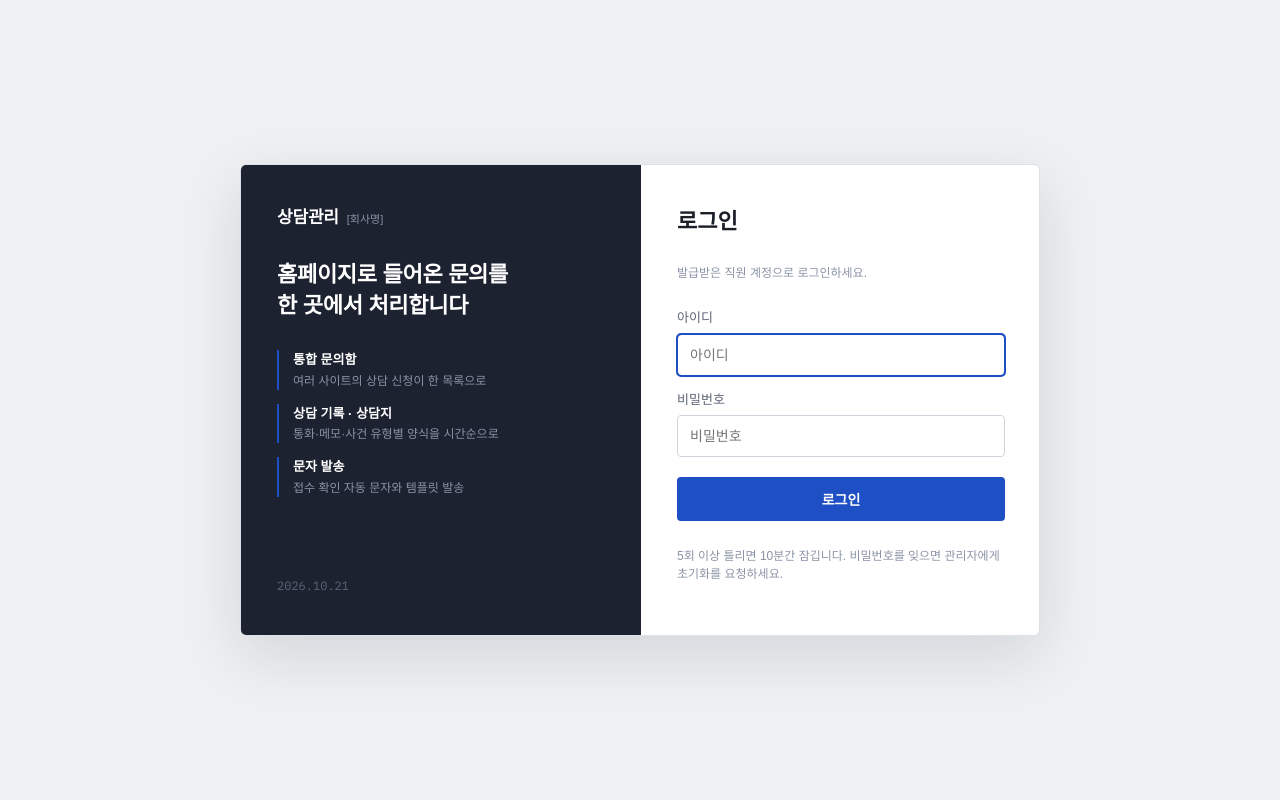
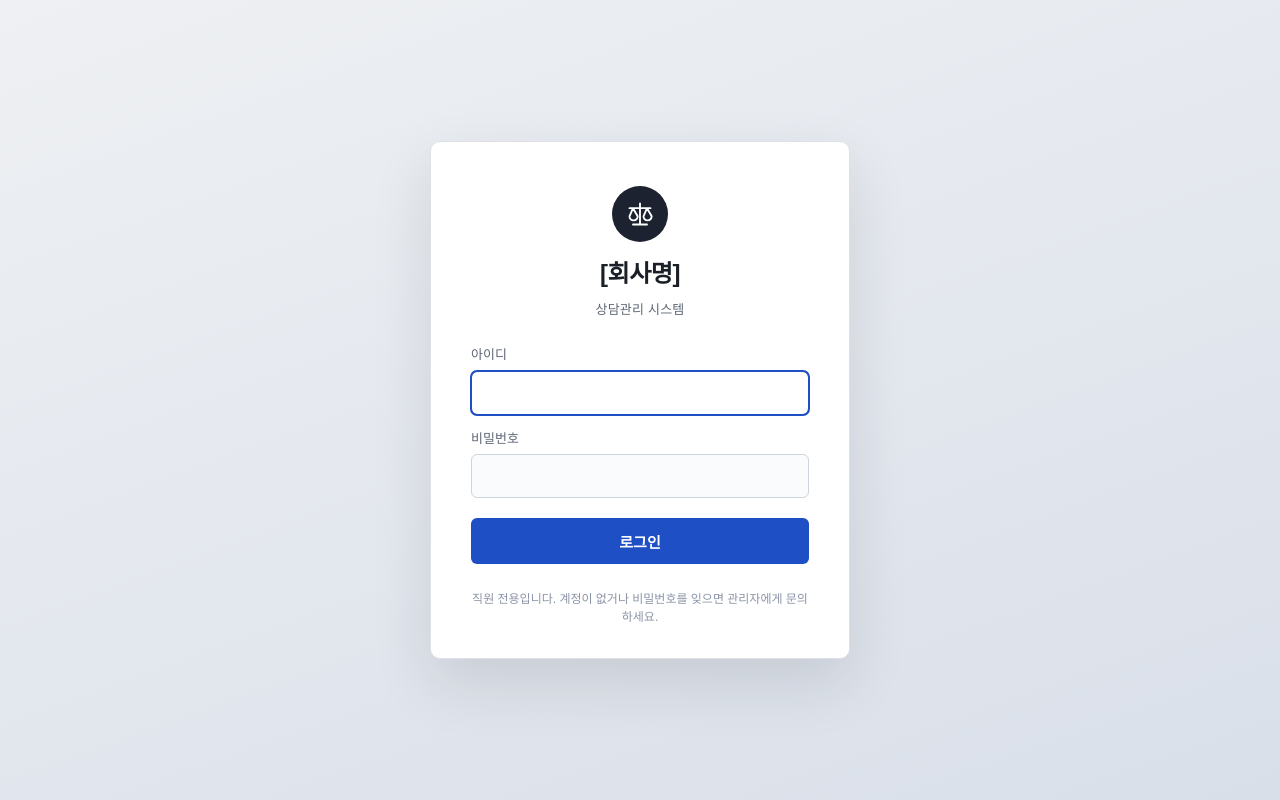
Before and after one commit to Jeongdonghwan/inquiry-admin, a Flask app: page /login in a window 1280 px wide. Run offline with Flask 3, Linux system fonts and the light colour scheme; some web fonts are replaced.

Commit message:
로그인 화면: 사무소명 중심 단일 카드. 개인회생 상담지를 데이터입력 양식(상담정보·인적사항·수임내용·채무내역·재산유무)으로, 표 형태 스타일. flask seed-forms 추가
Co-Authored-By: Claude Fable 5.1 <noreply@anthropic.com>

```diff
--- a/app/static/css/app.css
+++ b/app/static/css/app.css
@@ -278,23 +278,20 @@ dialog.modal::backdrop{background:rgba(27,31,39,.45)}
 .fb-preview .sheet{padding:14px;max-width:520px}
 
 /* ---- 로그인 ---- */
-.login-body{display:grid;place-items:center;min-height:100vh;margin:0;padding:24px}
-.login-shell{display:grid;grid-template-columns:400px 400px;width:min(800px,100%);background:var(--panel);border:1px solid var(--line);border-radius:6px;overflow:hidden;box-shadow:0 20px 60px rgba(27,31,39,.12)}
-.login-side{background:var(--sidebar);color:var(--sidebar-text);padding:40px 36px;display:flex;flex-direction:column;gap:28px}
-.login-side .brand{padding:0}
-.login-side h1{margin:0;font-size:22px;line-height:1.45;color:#fff;font-weight:700;letter-spacing:-.3px}
-.login-points{list-style:none;margin:0;padding:0;display:flex;flex-direction:column;gap:14px}
-.login-points li{display:flex;flex-direction:column;gap:2px;padding-left:14px;border-left:2px solid var(--primary)}
-.login-points b{color:#fff;font-size:13px}.login-points span{font-size:12px;color:#8a93a6}
-.login-foot{margin-top:auto;color:#5d6575}
-.login-box{padding:40px 36px;display:flex;flex-direction:column;gap:14px;justify-content:center}
-.login-box h2{margin:0;font-size:22px}
-.login-box label{display:flex;flex-direction:column;gap:6px;font-size:13px;color:var(--muted)}
-.login-box input{height:42px;border:1px solid #cfd4dc;border-radius:var(--radius);padding:0 12px;font-size:14px}
-.login-box input:focus{outline:2px solid var(--primary);outline-offset:-1px;border-color:var(--primary)}
-.login-box .btn{height:44px;margin-top:6px;justify-content:center;font-size:14px}
-.login-box .error{margin:0;color:#9a3400;background:#fde6d6;padding:8px 12px;border-radius:var(--radius);font-size:13px}
-@media (max-width:860px){.login-shell{grid-template-columns:1fr}.login-side{display:none}}
+.login-body{display:grid;place-items:center;min-height:100vh;margin:0;padding:24px;background:linear-gradient(160deg,#eef0f3 0%,#e3e7ee 55%,#d9dfe9 100%)}
+.login-card{width:min(420px,100%);background:#fff;border:1px solid var(--line);border-radius:10px;padding:44px 40px 32px;box-shadow:0 24px 60px rgba(27,31,39,.12);display:flex;flex-direction:column;gap:26px}
+.login-brand{text-align:center;display:flex;flex-direction:column;align-items:center;gap:8px}
+.login-mark{width:56px;height:56px;border-radius:50%;background:var(--sidebar);color:#fff;display:grid;place-items:center;margin-bottom:6px}
+.login-mark svg{width:28px;height:28px}
+.login-brand h1{margin:0;font-size:24px;font-weight:700;letter-spacing:-.4px;color:var(--text)}
+.login-brand p{margin:0;font-size:13px;color:var(--muted);letter-spacing:.2px}
+.login-form{display:flex;flex-direction:column;gap:14px}
+.login-form label{display:flex;flex-direction:column;gap:6px;font-size:13px;color:var(--muted)}
+.login-form input{height:44px;border:1px solid #cfd4dc;border-radius:6px;padding:0 14px;font-size:15px;background:#fafbfc}
+.login-form input:focus{outline:2px solid var(--primary);outline-offset:-1px;border-color:var(--primary);background:#fff}
+.login-form .btn{height:46px;margin-top:6px;justify-content:center;font-size:15px;border-radius:6px}
+.login-form .error{margin:0;color:#9a3400;background:#fde6d6;padding:8px 12px;border-radius:var(--radius);font-size:13px}
+.login-note{margin:0;text-align:center;font-size:12px;color:#8a93a6}
 
 /* ---- 상세 페이지 (새 탭) ---- */
 .detail-page{display:grid;grid-template-columns:minmax(380px,460px) minmax(0,1fr);gap:16px;align-items:start}
@@ -302,6 +299,17 @@ dialog.modal::backdrop{background:rgba(27,31,39,.45)}
 .sheet-page-head{display:flex;justify-content:space-between;align-items:baseline;padding:14px 20px;border-bottom:1px solid var(--line)}
 .sheet-page-head h3{margin:0;font-size:16px}
 .sheet-page-body{padding:18px 20px 24px}
+/* 상세 페이지 상담지: 표 형태 (회색 라벨 칸) */
+.sheet-page .sheet-sec{margin:0 0 18px}
+.sheet-page .sheet-sec legend{font-size:14px;font-weight:700;color:var(--text);letter-spacing:0;border:0;padding:0 0 8px;display:flex;align-items:center;gap:6px}
+.sheet-page .sheet-sec legend::before{content:'';width:12px;height:12px;border:1.5px solid var(--text);border-radius:2px;background:linear-gradient(135deg,transparent 45%,var(--text) 45%,var(--text) 55%,transparent 55%)}
+.sheet-page .sf{grid-template-columns:130px 1fr;gap:0;padding:0;border:1px solid var(--line);border-top:0;align-items:stretch}
+.sheet-page .sheet-sec .sf:first-of-type{border-top:1px solid var(--line)}
+.sheet-page .sf-label{background:#f3f4f6;padding:10px 12px;border-right:1px solid var(--line);font-weight:600;font-size:13px;display:flex;align-items:center}
+.sheet-page .sf-input{padding:7px 12px;justify-content:center}
+.sheet-page .sf.missing .sf-label{background:#fff3e8}
+.sheet-page .sf .multi{grid-template-columns:repeat(3,1fr)}
+.sheet-page .sf-input textarea{min-height:110px}
 @media (max-width:1024px){.detail-page{grid-template-columns:1fr}.detail-page .detail{position:static;max-height:none}}
 
 /* ---- 대시보드 ---- */
--- a/app/templates/auth/login.html
+++ b/app/templates/auth/login.html
@@ -4,33 +4,26 @@
 <meta charset="utf-8">
 <meta name="viewport" content="width=device-width, initial-scale=1">
 <link rel="icon" href="data:,">
-<title>로그인 · 상담관리</title>
+<title>{{ config.COMPANY_NAME }} 상담관리 · 로그인</title>
 <link rel="preconnect" href="https://fonts.googleapis.com">
 <link rel="stylesheet" href="https://fonts.googleapis.com/css2?family=IBM+Plex+Sans+KR:wght@400;500;600;700&family=IBM+Plex+Mono:wght@400;500&display=swap">
 <link rel="stylesheet" href="{{ url_for('static', filename='css/app.css') }}">
 </head>
 <body class="login-body">
-<div class="login-shell">
-  <aside class="login-side">
-    <div class="brand"><span class="brand-name">상담관리</span><span class="brand-co">{{ config.COMPANY_NAME }}</span></div>
-    <h1>홈페이지로 들어온 문의를<br>한 곳에서 처리합니다</h1>
-    <ul class="login-points">
-      <li><b>통합 문의함</b><span>여러 사이트의 상담 신청이 한 목록으로</span></li>
-      <li><b>상담 기록 · 상담지</b><span>통화·메모·사건 유형별 양식을 시간순으로</span></li>
-      <li><b>문자 발송</b><span>접수 확인 자동 문자와 템플릿 발송</span></li>
-    </ul>
-    <div class="login-foot mono">{{ today.strftime('%Y.%m.%d') }}</div>
-  </aside>
-  <form method="post" class="login-box" autocomplete="on">
+<main class="login-card">
+  <div class="login-brand">
+    <div class="login-mark" aria-hidden="true"><svg viewBox="0 0 24 24" fill="none" stroke="currentColor" stroke-width="1.6" stroke-linecap="round" stroke-linejoin="round"><path d="M12 3v18M6 21h12M3 7h18M6 7l-3 7a3.5 3.5 0 0 0 7 0zM18 7l-3 7a3.5 3.5 0 0 0 7 0z"/></svg></div>
+    <h1>{{ config.COMPANY_NAME }}</h1>
+    <p>상담관리 시스템</p>
+  </div>
+  <form method="post" class="login-form" autocomplete="on">
     <input type="hidden" name="csrf_token" value="{{ csrf_token() }}">
-    <h2>로그인</h2>
-    <p class="muted small">발급받은 직원 계정으로 로그인하세요.</p>
     {% with msgs = get_flashed_messages() %}{% if msgs %}<p class="error">{{ msgs[0] }}</p>{% endif %}{% endwith %}
-    <label>아이디<input name="login_id" required autofocus autocomplete="username" placeholder="아이디"></label>
-    <label>비밀번호<input name="password" type="password" required autocomplete="current-password" placeholder="비밀번호"></label>
+    <label>아이디<input name="login_id" required autofocus autocomplete="username"></label>
+    <label>비밀번호<input name="password" type="password" required autocomplete="current-password"></label>
     <button type="submit" class="btn primary">로그인</button>
-    <p class="muted small">5회 이상 틀리면 10분간 잠깁니다. 비밀번호를 잊으면 관리자에게 초기화를 요청하세요.</p>
   </form>
-</div>
+  <p class="login-note">직원 전용입니다. 계정이 없거나 비밀번호를 잊으면 관리자에게 문의하세요.</p>
+</main>
 </body>
 </html>
```
Also changed, not shown: app/cli.py (+17 -0 lines), app/seeds/consult_forms/01_rehab.json (+26 -17 lines), app/seeds/seed_data.py (+4 -3 lines).
